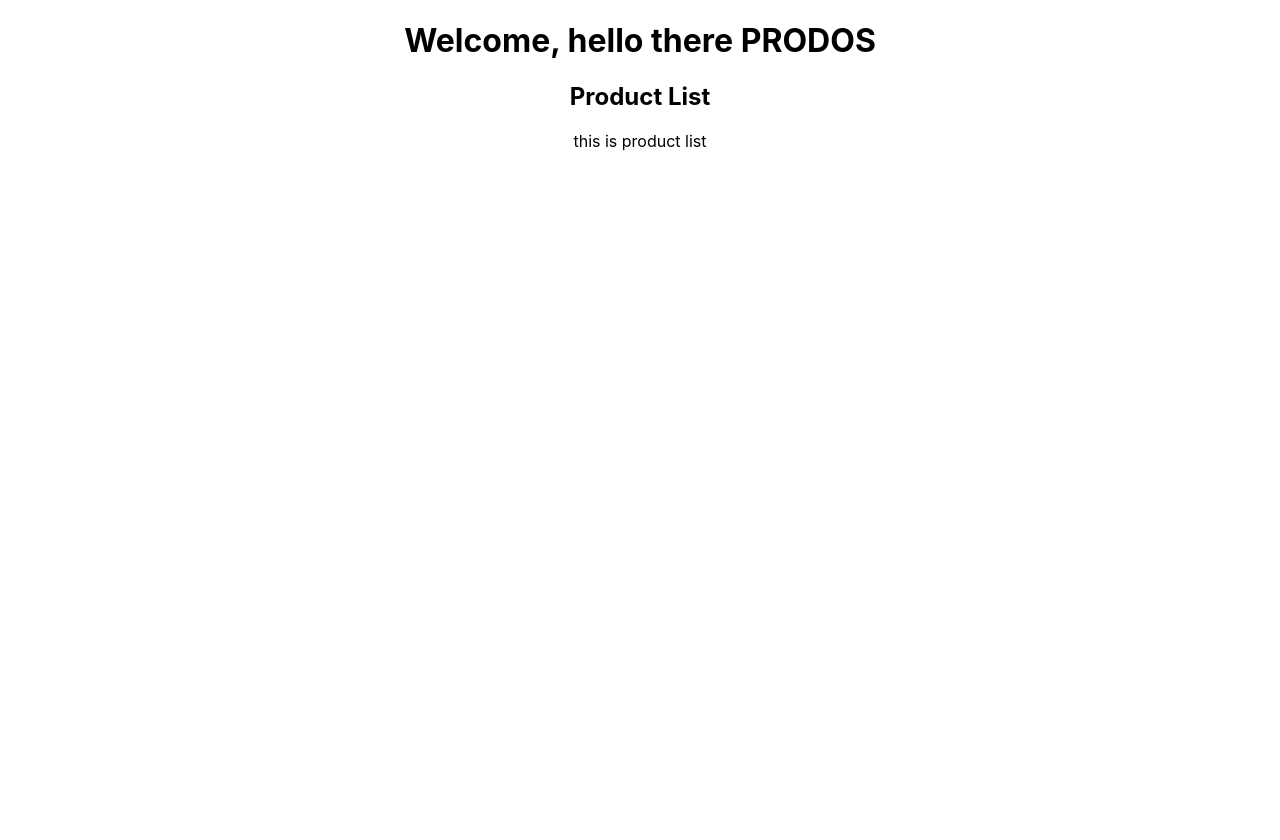
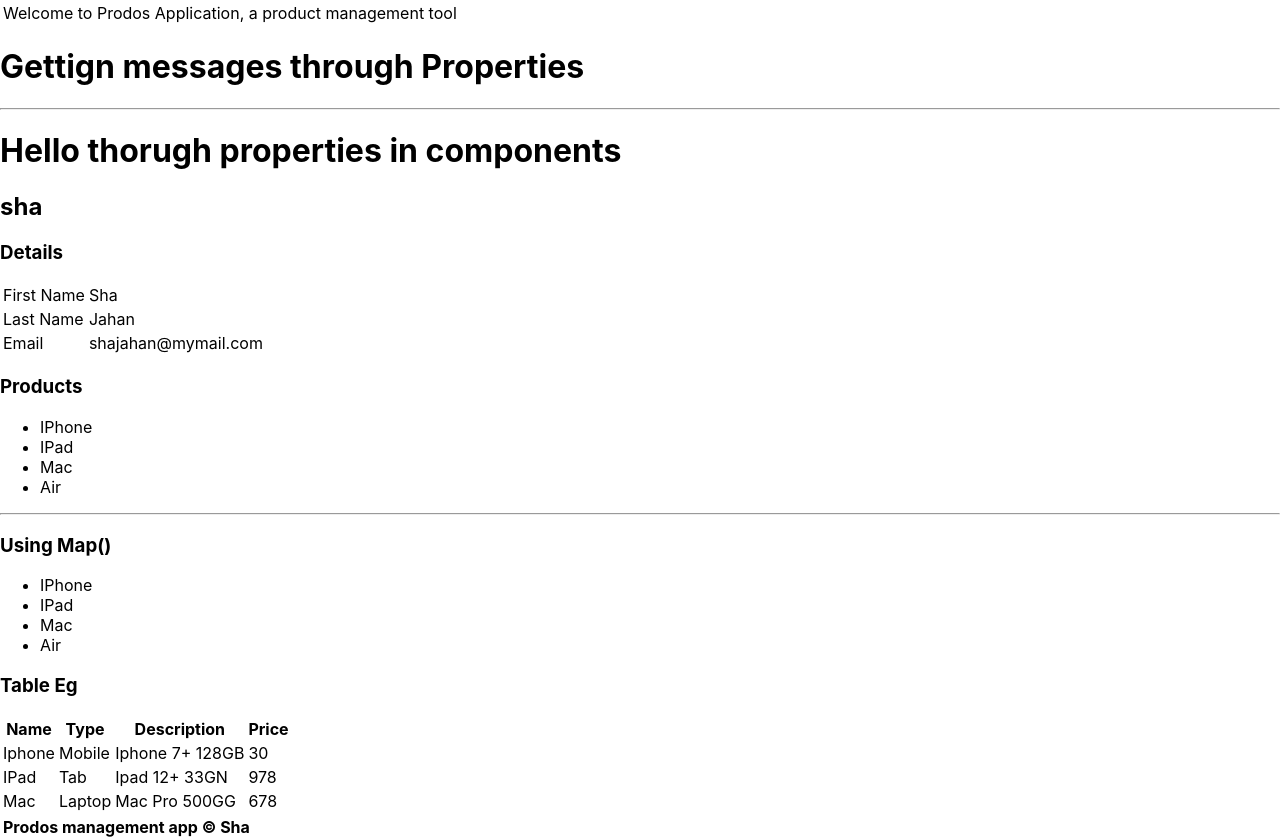
Before and after one commit to shajahanvzm/product-react, a React (Create React App) app in the folder src/client/: page / in a window 1280 px wide. Before the commit the page ends 800 px from the top, so only its background shows below. Built offline with nearby package versions, Linux system fonts and the light colour scheme.

Commit message:
Learning update State, Props, list and table

```diff
--- a/src/client/src/App.js
+++ b/src/client/src/App.js
@@ -1,11 +1,14 @@
 import './App.css';
-import './components/ProdosApp'
+import Learning from './learingcomponents/Learning'
+import Header from './components/Header'
+import Footer from './components/Footer';
+
 function App() {
   return (
-    <div className="App">
-      <h1>Welcome, hello there PRODOS</h1>
-      <h2>Product List</h2>
-      <p> this is product list</p>
+    <div className="">
+    <Header />
+     <Learning />
+     <Footer />
     </div>
   );
 }
--- /dev/null
+++ b/src/client/src/components/Footer.jsx
@@ -0,0 +1,19 @@
+import React, { Component } from 'react';
+
+class Footer extends Component {
+    render() {
+        return (
+            <div>
+                <table className="App-Footer">
+                    <tbody>
+                        <tr>
+                            <td><b>Prodos management app &copy; Sha</b></td>
+                        </tr>
+                    </tbody>
+                </table>
+            </div>
+        );
+    }
+}
+
+export default Footer;
--- /dev/null
+++ b/src/client/src/components/Header.jsx
@@ -0,0 +1,21 @@
+import React, { Component } from 'react';
+import '../App.css';
+
+
+class Header extends Component {
+    render() {
+        return (
+            <div>
+                <table className="App-Header">
+                    <tbody>
+                        <tr>
+                            <td>Welcome to Prodos Application, a product management tool</td>
+                        </tr>
+                    </tbody>
+                </table>
+            </div>
+        );
+    }
+}
+
+export default Header;
--- /dev/null
+++ b/src/client/src/learingcomponents/Learning.jsx
@@ -0,0 +1,19 @@
+import React, { Component } from 'react';
+import ProdosApp from './ProdosApp'
+import StateEg from './StateEg'
+import ListEg from './ListEg'
+import TableEg from './TableEg'
+class Learning extends Component {
+    render() {
+        return (
+            <div>
+                 <ProdosApp greeting="Hello thorugh properties in components" name="sha" />
+                <StateEg />
+                <ListEg />
+                <TableEg />
+            </div>
+        );
+    }
+}
+
+export default Learning;
--- /dev/null
+++ b/src/client/src/learingcomponents/ListEg.jsx
@@ -0,0 +1,32 @@
+import React, { Component } from 'react';
+
+class ListEg extends Component {
+    constructor(props){
+        super(props);
+        this.state = {
+            products : ['IPhone', 'IPad', 'Mac', 'Air']
+        }
+    }
+    render() {
+        return (
+            <div>
+                <h3>Products</h3>
+                <ul>
+                    <li>{this.state.products[0]}</li>
+                    <li>{this.state.products[1]}</li>
+                    <li>{this.state.products[2]}</li>
+                    <li>{this.state.products[3]}</li>
+                </ul>
+                <hr />
+                <h3>Using Map()</h3>
+                <ul>
+                    {this.state.products.map((n,i)=>
+                        <li key={i}>{n}</li>
+                    )}
+                </ul>
+            </div>
+        );
+    }
+}
+
+export default ListEg;
--- a/src/client/src/components/ProdosApp.jsx
+++ b/src/client/src/learingcomponents/ProdosApp.jsx
@@ -4,7 +4,10 @@ class ProdosApp extends Component {
     render() {
         return (
             <div>
-                <h1>Welcome, hello there PRODOS</h1>
+                <h1>Gettign messages through Properties</h1>
+                <hr />
+                <h1>{this.props.greeting}</h1>
+                <h2>{this.props.name}</h2>
             </div>
         );
     }
--- /dev/null
+++ b/src/client/src/learingcomponents/StateEg.jsx
@@ -0,0 +1,36 @@
+import React, { Component } from 'react';
+
+class StateEg extends Component {
+    constructor(props) {
+        super(props);
+        this.state = {
+            fname:'Sha',
+            lname: 'Jahan',
+            email: 'shajahan@mymail.com'
+        }
+    }
+    render() {
+        return (
+            <div>
+                <h3>Details</h3>
+                <table>
+                    <tr>
+                        <td>First Name</td>
+                        <td>{this.state.fname}</td>
+                    </tr>
+                    <tr>
+                        <td>Last Name</td>
+                        <td>{this.state.lname}</td>
+                    </tr>
+                    <tr>
+                        <td>Email</td>
+                        <td>{this.state.email}</td>
+                    </tr>
+                </table>
+
+            </div>
+        );
+    }
+}
+
+export default StateEg;
--- /dev/null
+++ b/src/client/src/learingcomponents/TableEg.jsx
@@ -0,0 +1,59 @@
+import React, { Component } from 'react';
+
+class TableEg extends Component {
+    constructor(props) {
+        super(props);
+        this.state = {
+            products : [
+                {
+                    name: 'Iphone',
+                    type: 'Mobile',
+                    description: 'Iphone 7+ 128GB',
+                    price: 30
+                },
+                {
+                    name: 'IPad',
+                    type: 'Tab',
+                    description: 'Ipad 12+ 33GN',
+                    price: 978
+                },
+                {
+                    name: 'Mac',
+                    type: 'Laptop',
+                    description: 'Mac Pro 500GG ',
+                    price: 678
+                }
+            ]
+        }
+    }
+    render() {
+        return (
+            <div>
+            <h3>Table Eg</h3>
+            <table className="table">
+                <thead>
+                    <tr>
+                        <th>Name</th>
+                        <th>Type</th>
+                        <th>Description</th>
+                        <th>Price</th>
+                    </tr>
+                </thead>
+                <tbody>
+                        {this.state.products.map((product, i) =>
+                            <tr>
+                                <td>{product.name}</td>
+                                <td>{product.type}</td>
+                                <td>{product.description}</td>
+                                <td>{product.price}</td>
+                            </tr>
+                        )}
+                </tbody>
+            </table>
+
+            </div>
+        );
+    }
+}
+
+export default TableEg;
```
Also changed, not shown: 1 other file (tests, documents, lock files or other folders).
